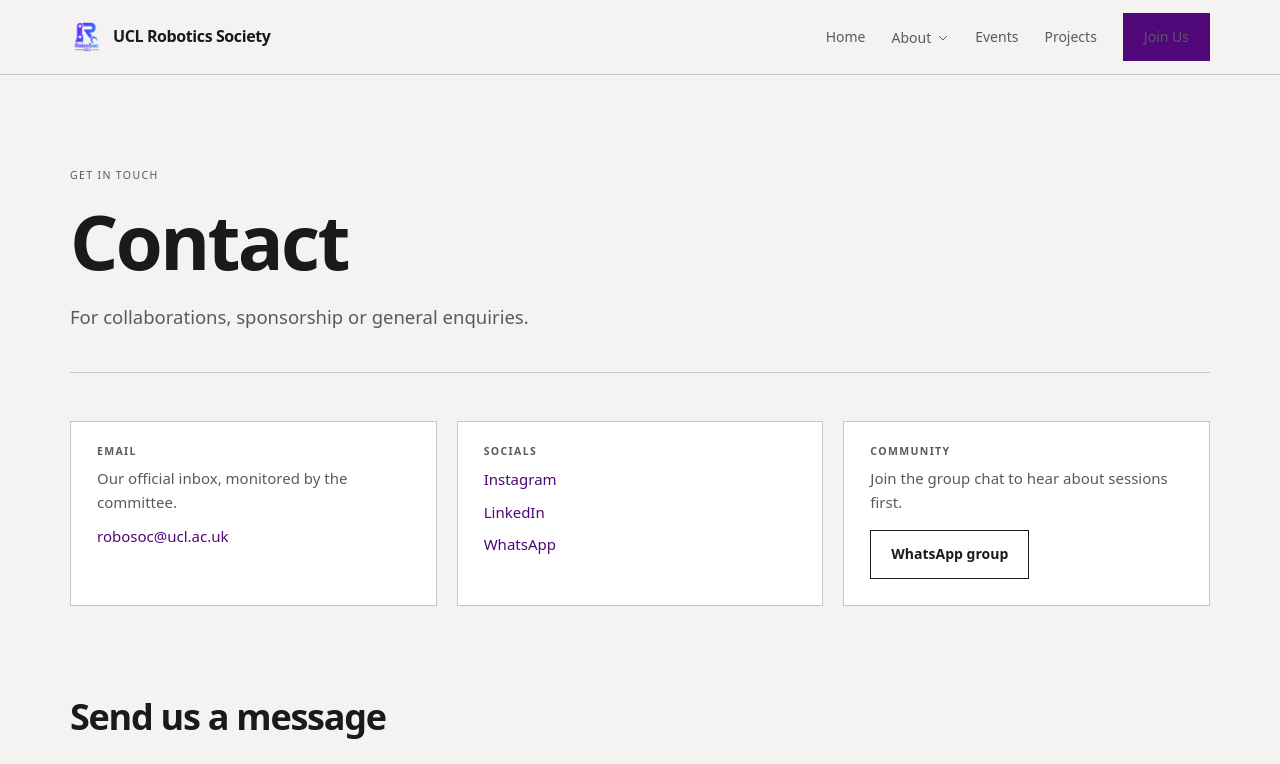
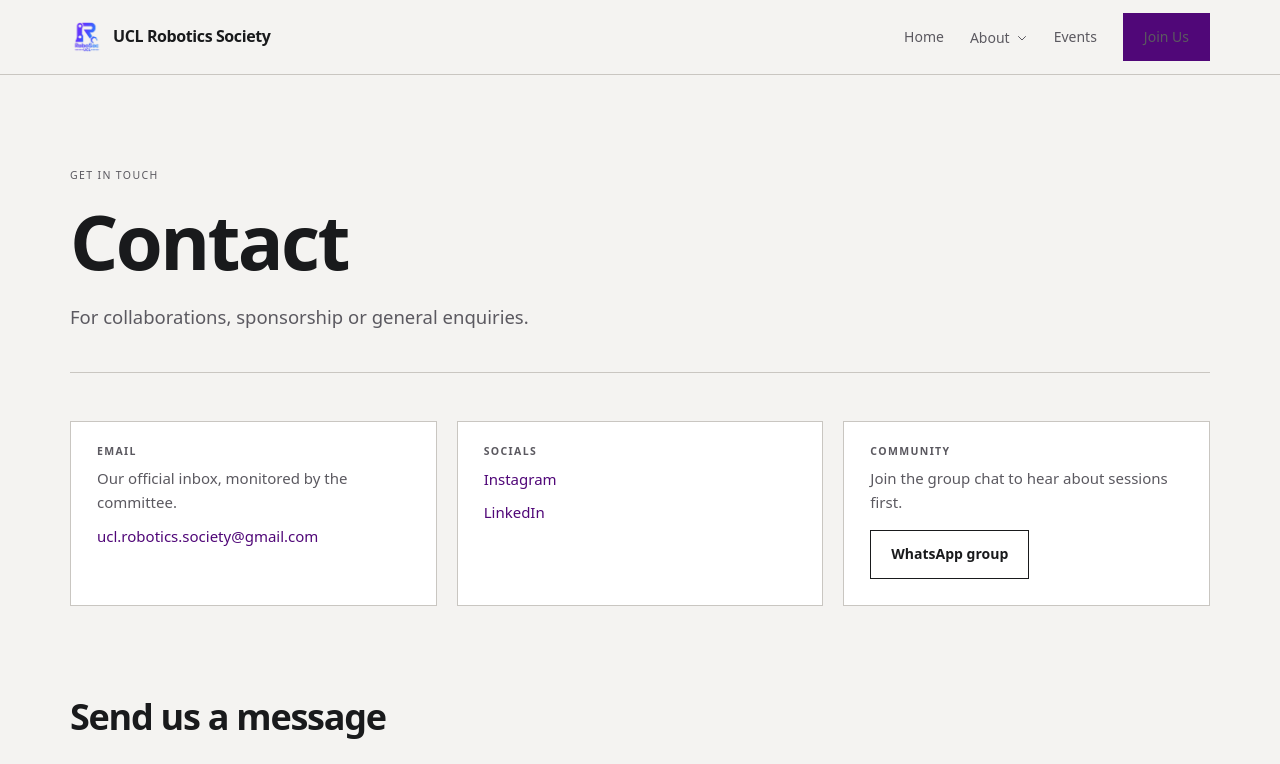
Before and after one commit to uclroboticssociety/robotics-site, an Astro site: page /contact in a window 1280 px wide. Shown: the top 764 px of the page. Built offline with nearby package versions, Linux system fonts and the light colour scheme; Astro itself is replaced by a stand-in of ours.

Commit message:
chore(projects): Hid contents related to projects - as there are no projects to display currently

```diff
--- a/src/content/projects/VLA2/index.md
+++ b/src/content/projects/VLA2/index.md
@@ -5,7 +5,7 @@ status: "active"
 lead: "Mingxuan Song"
 ---
 /!!!
-comming soon...
+coming soon...
 !!!/
 
 /!!!
--- a/src/data/footer.ts
+++ b/src/data/footer.ts
@@ -23,7 +23,8 @@ export const footerColumns: FooterColumn[] = [
   {
     title: "Resources",
     links: [
-      { href: "/projects", label: "Projects" },
+      // Projects is temporarily unrouted (src/pages/_projects*) - re-add
+      // { href: "/projects", label: "Projects" } when the section comes back.
       { href: "/join", label: "Join Us" },
       { href: "/contact", label: "Contact" },
     ],
--- a/src/data/nav.ts
+++ b/src/data/nav.ts
@@ -18,7 +18,8 @@ export const menu: Item[] = [
     href: "/events",
     label: "Events",
   },
-  { href: "/projects", label: "Projects" },
+  // Projects is temporarily unrouted (src/pages/_projects*) - re-add this
+  // link when the section comes back.
 ];
 
 export const joinLink = { href: "/join", label: "Join Us" };
--- a/src/pages/contact.astro
+++ b/src/pages/contact.astro
@@ -13,10 +13,9 @@ const socials = [
     href: "https://www.instagram.com/ucl.robotics?igsh=MWNneW8wZWh1ZzZkaA%3D%3D&utm_source=qr",
   },
   { name: "LinkedIn", href: "https://www.linkedin.com/company/robotics-society-ucl/" },
-  { name: "WhatsApp", href: "https://chat.whatsapp.com/EH3n4x6V9UbAE2nXjzz1IT" },
 ];
 
-const email = "robosoc@ucl.ac.uk";
+const email = "ucl.robotics.society@gmail.com";
 
 // TODO (committee): both forms still post to the placeholder endpoint that
 // shipped with the original page, so submissions go nowhere. Replace it with
--- a/src/pages/index.astro
+++ b/src/pages/index.astro
@@ -128,7 +128,9 @@ const missionPhoto = asset("mission/1.png");
       </div>
     </section>
 
-    <section class="section">
+    <!-- Project section - Currently no projects to show -->
+
+    <!-- <section class="section">
       <SectionHeader title="What we're building" linkHref="/projects" linkLabel="All projects →" />
       <div class="g2">
         {
@@ -143,7 +145,7 @@ const missionPhoto = asset("mission/1.png");
           ))
         }
       </div>
-    </section>
+    </section> -->
 
     <JoinCTA />
   </Container>
```
Also changed, not shown: src/pages/_projects.astro (renamed from src/pages/projects.astro), src/pages/_projects/[...slug].astro (renamed from src/pages/projects/[...slug].astro).
